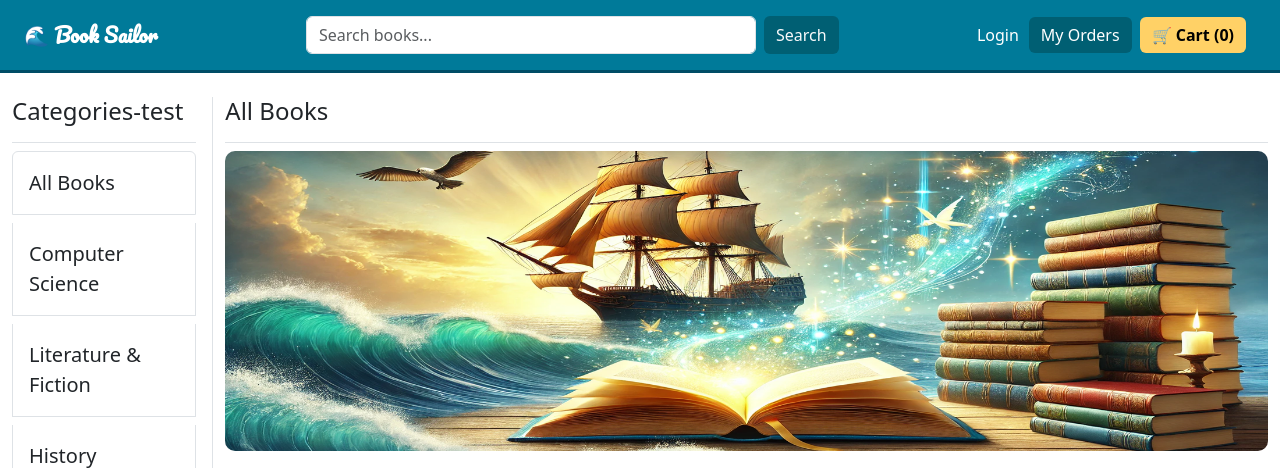
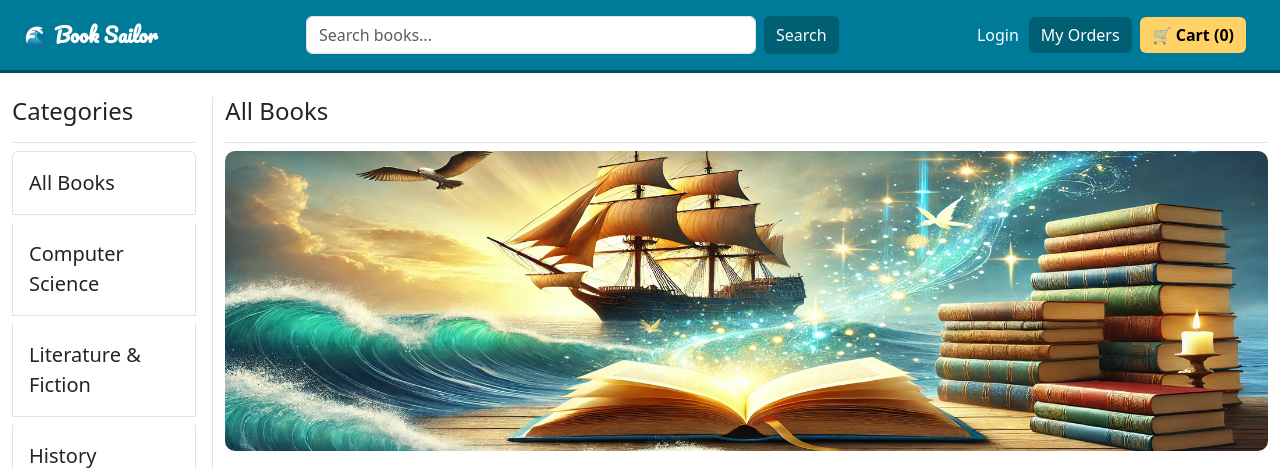
Before and after one commit to 3055679/OnlineBookStore, a Django app: page /bookstore/home/ in a window 1280 px wide. Shown: the top 468 px of the page. Run offline with Django 5.2, Linux system fonts and the light colour scheme; data comes from the database, SQL or seed files in the repository.

```diff
--- a/bookstore/templates/bookstore/home.html
+++ b/bookstore/templates/bookstore/home.html
@@ -15,7 +15,7 @@
       <div class="row">
         <!-- Categories Section (Reduced Width) -->
         <div class="col-md-2 pe-3 border-end">
-          <h3 class="border-bottom pb-3 fs-4 ps-0">Categories-test</h3>
+          <h3 class="border-bottom pb-3 fs-4 ps-0">Categories</h3>
           <ul class="list-group ps-0">
             <li class="list-group-item py-3 fs-5 mb-2 text-start category-item">
               <a href="{% url 'bookstore:all_books' %}" class="text-decoration-none text-dark">
```
Also changed, not shown: 1 other file.
